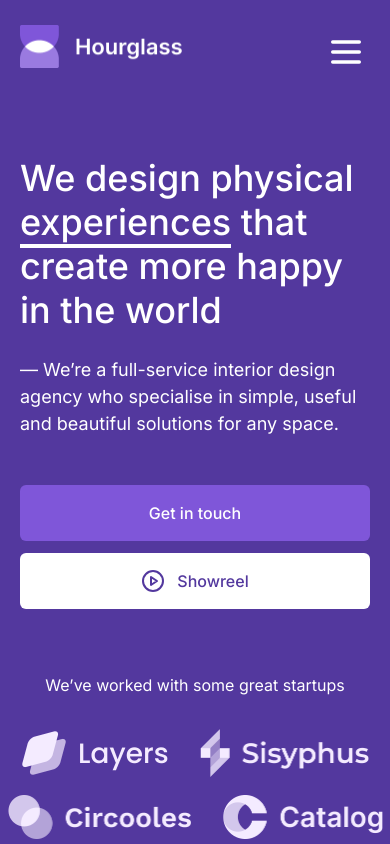
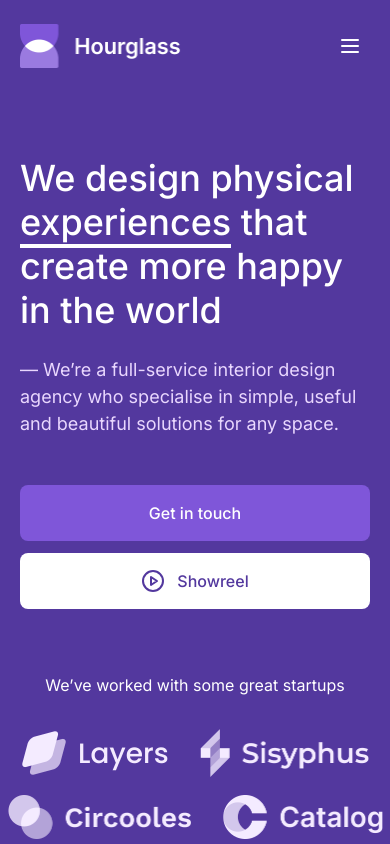
Before and after one commit to anshpayal/Hourglass-landing-page, a React (Vite) app: page / in a window 390 px wide. Shown: the top 844 px of the page. Built offline with nearby package versions, Linux system fonts and the light colour scheme.

Commit message:
Updated HeroHeader section

```diff
--- a/src/components/HeroHeaderSection.jsx
+++ b/src/components/HeroHeaderSection.jsx
@@ -17,13 +17,13 @@ const HeroHeaderSection = () => {
         <div className={`bg-[#53389E] lg:min-h-screen px-1 sm:px-4 text-white font-inter`}>
             <header className="container mx-auto  px-4 py-6 flex justify-between items-center">
                 <div className="flex items-center space-x-[40px]">
-                    <img className='w-[163px] h-[43px]' src={Logo} alt='Logo' />
+                    <img className=' w-[160.76px] sm:w-[163px] h-[44px]' src={Logo} alt='Logo' />
                     <NavItems />
                 </div>
 
-                <button className={`text-white sm:bg-[#7F56D9] px-1 py-2 rounded-lg sm:px-[18px] sm:py-2 h-11`}>
+                <button className={`text-white sm:bg-[#7F56D9] p-2 rounded-lg sm:px-[18px] sm:py-2 sm:h-11`}>
                     <span className="block sm:hidden">
-                        <Menu size={40} />
+                        <Menu size={24} />
                     </span>
                     <span className="hidden sm:block">
                         Talk to sales
@@ -37,13 +37,13 @@ const HeroHeaderSection = () => {
                     <h1 className=" text-4xl leading-[44px] sm:text-6xl font-medium sm:leading-[72px] mb-6">
                         We design physical <span className="border-b-4 border-current">experiences</span> that create more happy in the world
                     </h1>
-                    <p className=" text-[18px] sm:text-[20px] mb-12 font-extralight max-w-xl">
+                    <p className=" text-[18px] sm:text-[20px] mb-12 font-extralight text-[#E9D7FE] max-w-xl">
                         — We’re a full-service interior design agency who specialise in simple, useful and beautiful solutions for any space.
                     </p>
                 </div>
                 <div className="flex flex-col-reverse gap-y-3 sm:flex-row  sm:space-x-4">
-                    <button className={`bg-white text-[#53389E] px-[28px] font-medium py-[16px] sm:text-lg rounded-md flex items-center justify-center gap-3`}><span><PlayCircle size={24} /></span>Showreel</button>
-                    <button className={`bg-[#7F56D9] px-[28px] py-[16px] sm:text-lg font-medium rounded-md`}>Get in touch</button>
+                    <button className={`bg-white  text-[#53389E] px-[28px] font-medium py-[16px] sm:text-lg rounded-lg flex items-center justify-center gap-x-3 sm:gap-x-3`}><span><PlayCircle size={24} /></span>Showreel</button>
+                    <button className={`bg-[#7F56D9] px-[28px] py-[16px] sm:text-lg font-medium rounded-lg`}>Get in touch</button>
                 </div>
             </main>
         </div>
```
